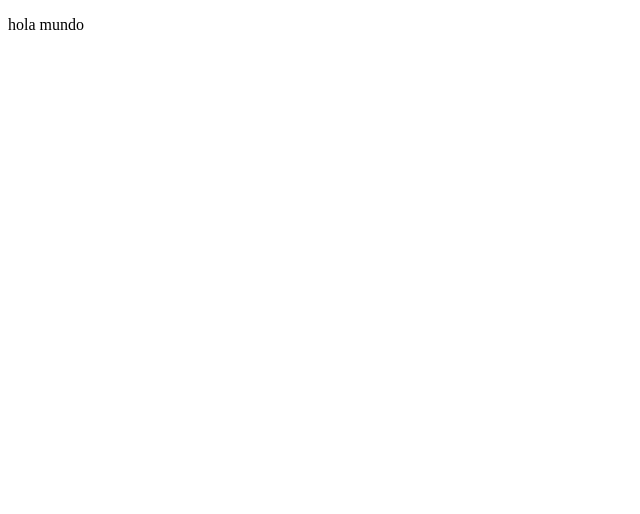
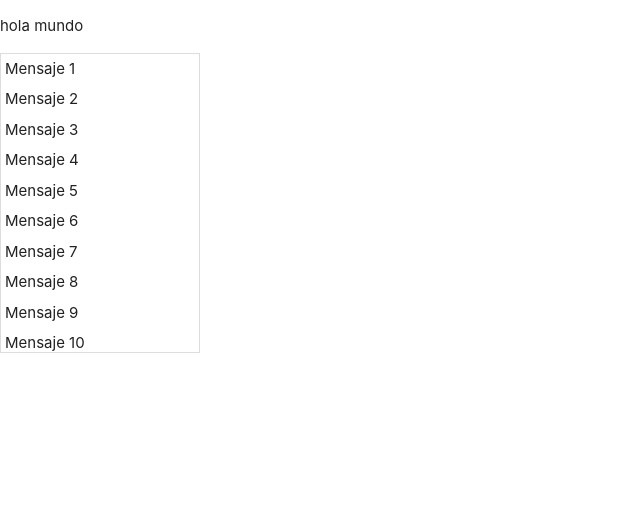
Before and after one commit to rubbenhb/rubbenhb.github.io, a plain HTML site: page index.html in a window 1280 px wide. Shown: the whole page, without its empty margins (0-640 px from the left). Drawn offline with nearby package versions, Linux system fonts and the light colour scheme.

Commit message:
probando

```diff
--- a/index.html
+++ b/index.html
@@ -3,9 +3,45 @@
 <head>
     <meta charset="UTF-8">
     <meta name="viewport" content="width=device-width, initial-scale=1.0">
+    <link rel="stylesheet" href="https://cdnjs.cloudflare.com/ajax/libs/materialize/1.0.0/css/materialize.min.css">
     <title>Document</title>
+    <style type="text/css">
+        #global {
+            height: 300px;
+            width: 200px;
+            border: 1px solid #ddd;
+            background: #f1f1f1;
+            overflow-y: scroll;
+        }
+        #mensajes {
+            height: auto;
+        }
+        .texto {
+            padding:4px;
+            background:#fff;
+        }
+        </style>
 </head>
 <body>
     <p>hola mundo</p>
+    <div id="global">
+        <div id="mensajes">
+          <div class="texto">Mensaje 1</div>
+          <div class="texto">Mensaje 2</div>
+          <div class="texto">Mensaje 3</div>
+          <div class="texto">Mensaje 4</div>
+          <div class="texto">Mensaje 5</div>
+          <div class="texto">Mensaje 6</div>
+          <div class="texto">Mensaje 7</div>
+          <div class="texto">Mensaje 8</div>
+          <div class="texto">Mensaje 9</div>
+          <div class="texto">Mensaje 10</div>
+          <div class="texto">Mensaje 11</div>
+          <div class="texto">Mensaje 12</div>
+          <div class="texto">Mensaje 13</div>
+          <div class="texto">Mensaje 14</div>
+          <div class="texto">Mensaje 15</div>
+        </div>
+      </div>
 </body>
 </html>
```
